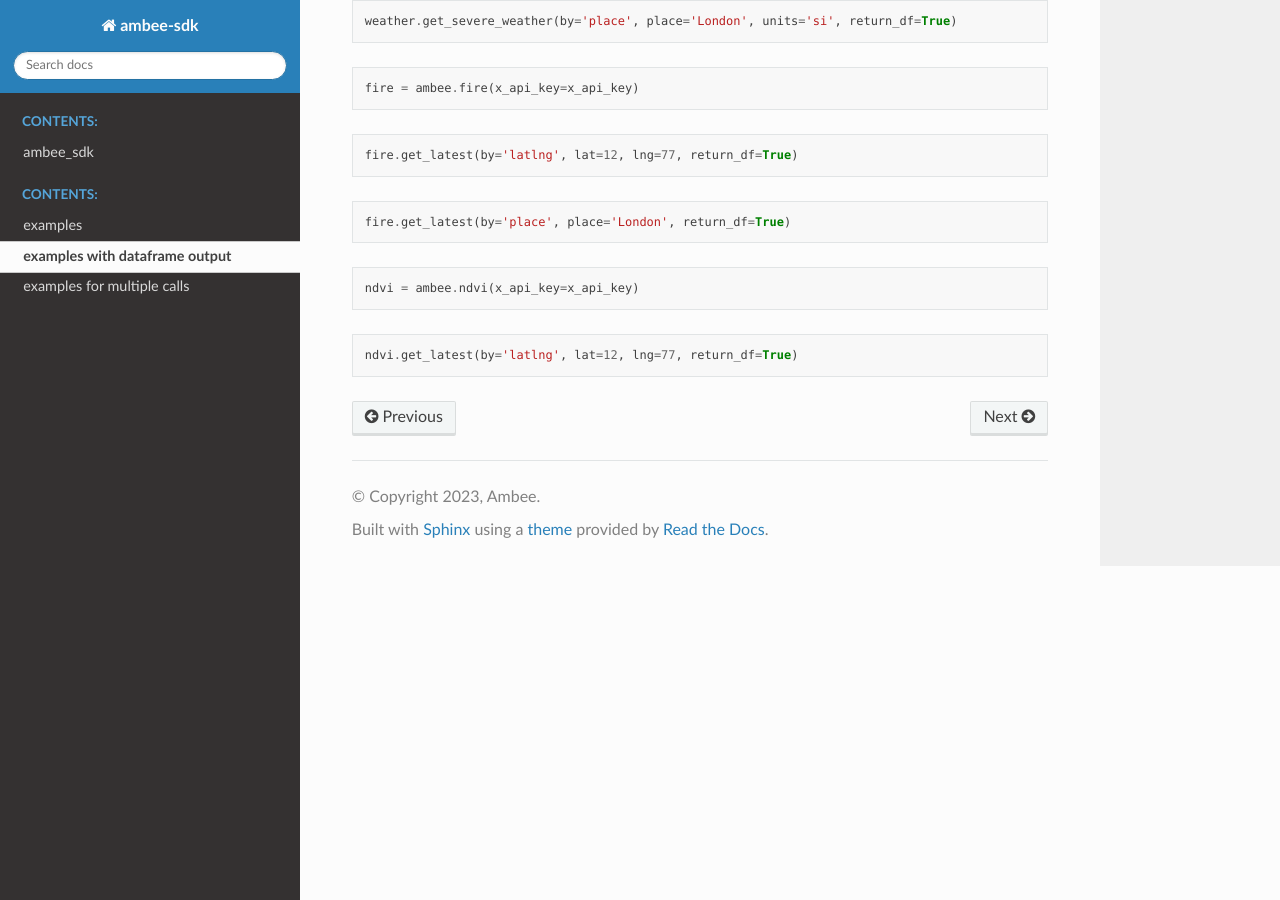
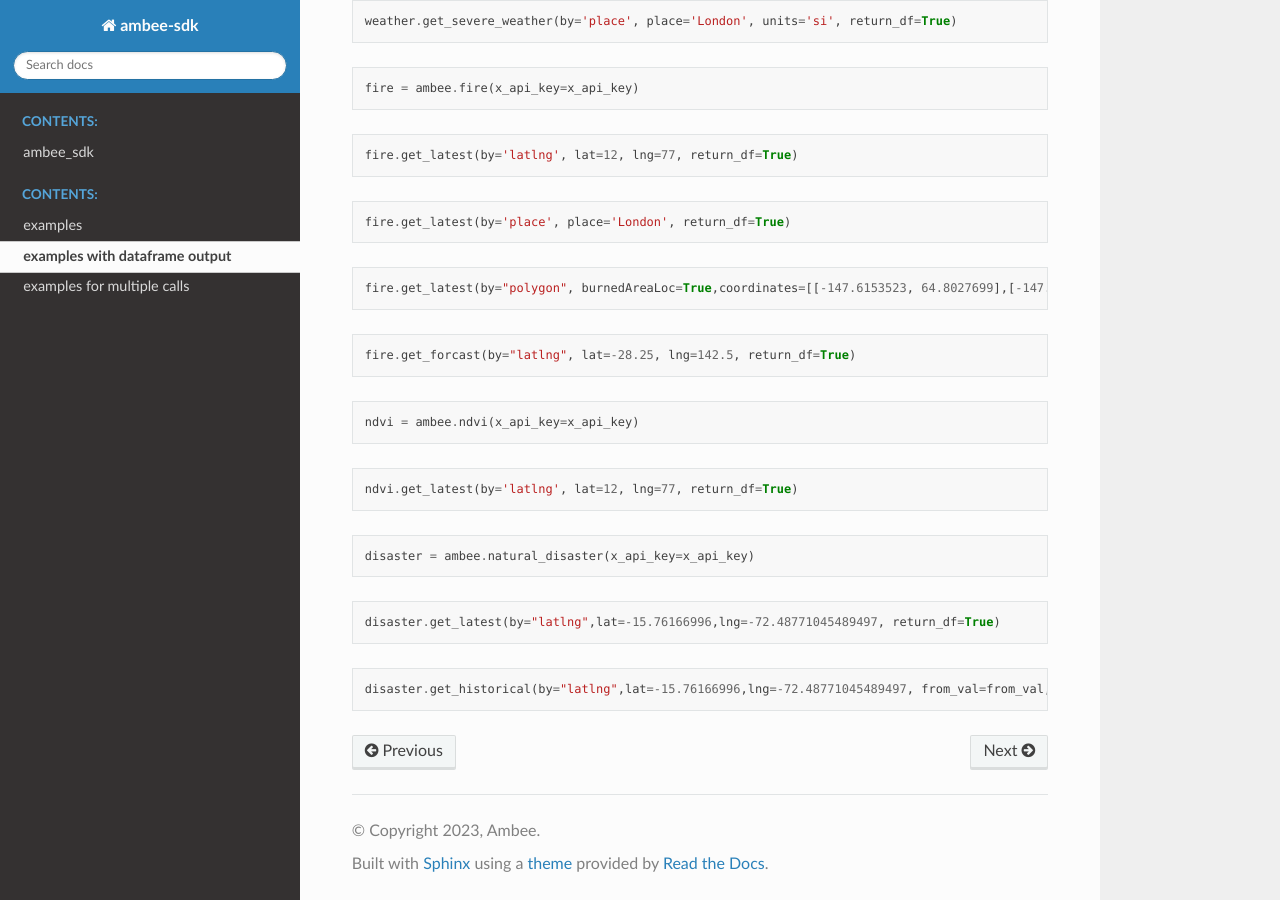
Before and after one commit to ambeelabs/ambee_sdk, a Sphinx documentation site: the page built from docs/Examples_df.rst, in a window 1280 px wide and 900 px high, scrolled down 2498 px. Built offline with Sphinx 7.4.7 and the Read the Docs theme 2.0.0, drawn with Linux system fonts in a browser that asks for light colours.

Commit message:
updated examples df docs

```diff
--- a/docs/Examples_df.rst
+++ b/docs/Examples_df.rst
@@ -159,8 +159,28 @@ examples with dataframe output
 
 .. code:: ipython3
 
+    fire.get_latest(by="polygon", burnedAreaLoc=True,coordinates=[[-147.6153523, 64.8027699],[-147.6097851, 64.8030029],[-147.6097314, 64.8010606]],return_df=True)
+
+.. code:: ipython3
+
+    fire.get_forcast(by="latlng", lat=-28.25, lng=142.5, return_df=True)
+
+.. code:: ipython3
+
     ndvi = ambee.ndvi(x_api_key=x_api_key)
 
 .. code:: ipython3
 
     ndvi.get_latest(by='latlng', lat=12, lng=77, return_df=True)
+
+.. code:: ipython3
+
+    disaster = ambee.natural_disaster(x_api_key=x_api_key)
+
+.. code:: ipython3
+
+    disaster.get_latest(by="latlng",lat=-15.76166996,lng=-72.48771045489497, return_df=True)
+
+.. code:: ipython3
+
+    disaster.get_historical(by="latlng",lat=-15.76166996,lng=-72.48771045489497, from_val=from_val, to_val=to_val, return_df=True)
```
Also changed, not shown: Examples df.ipynb, 2 other files.
